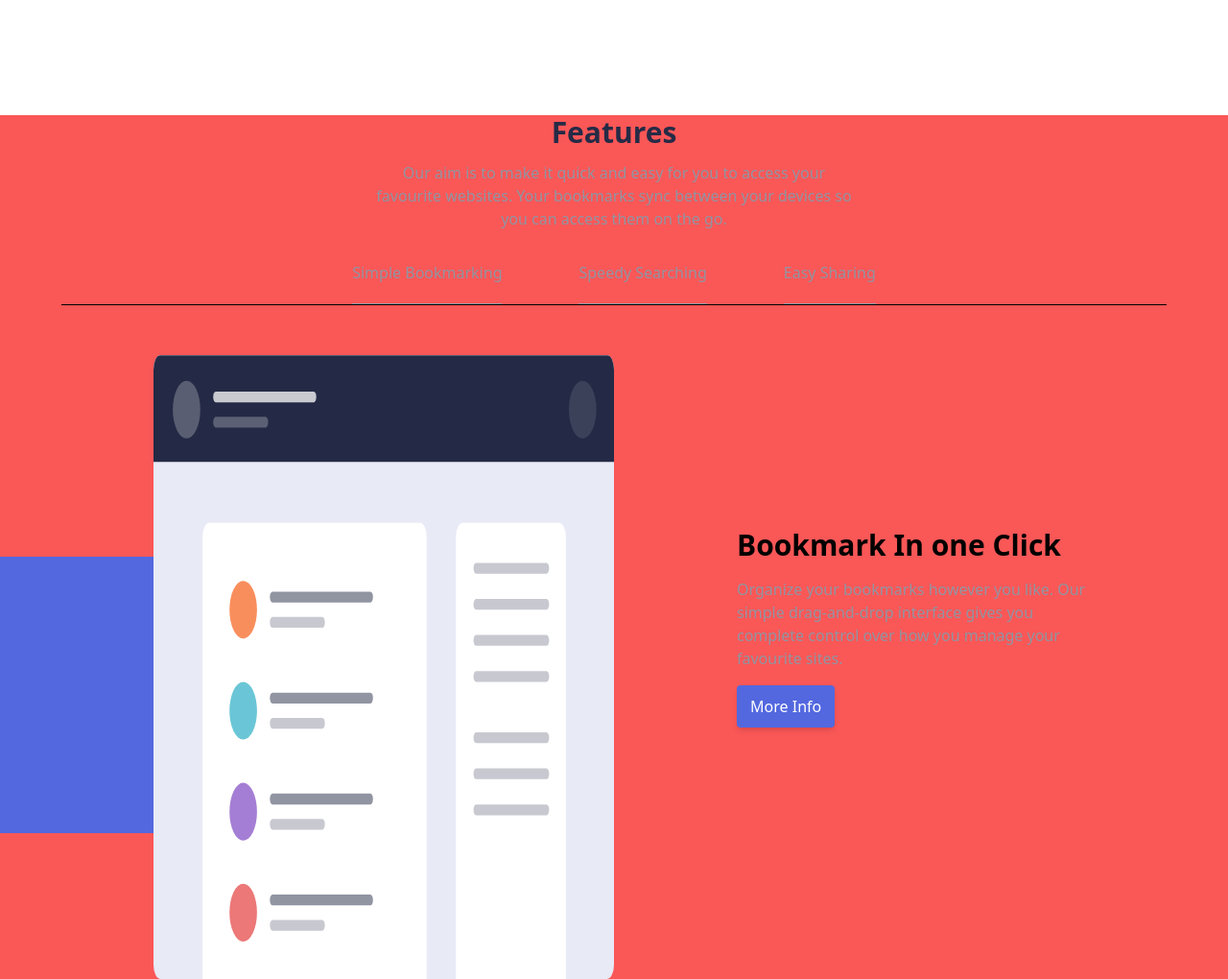
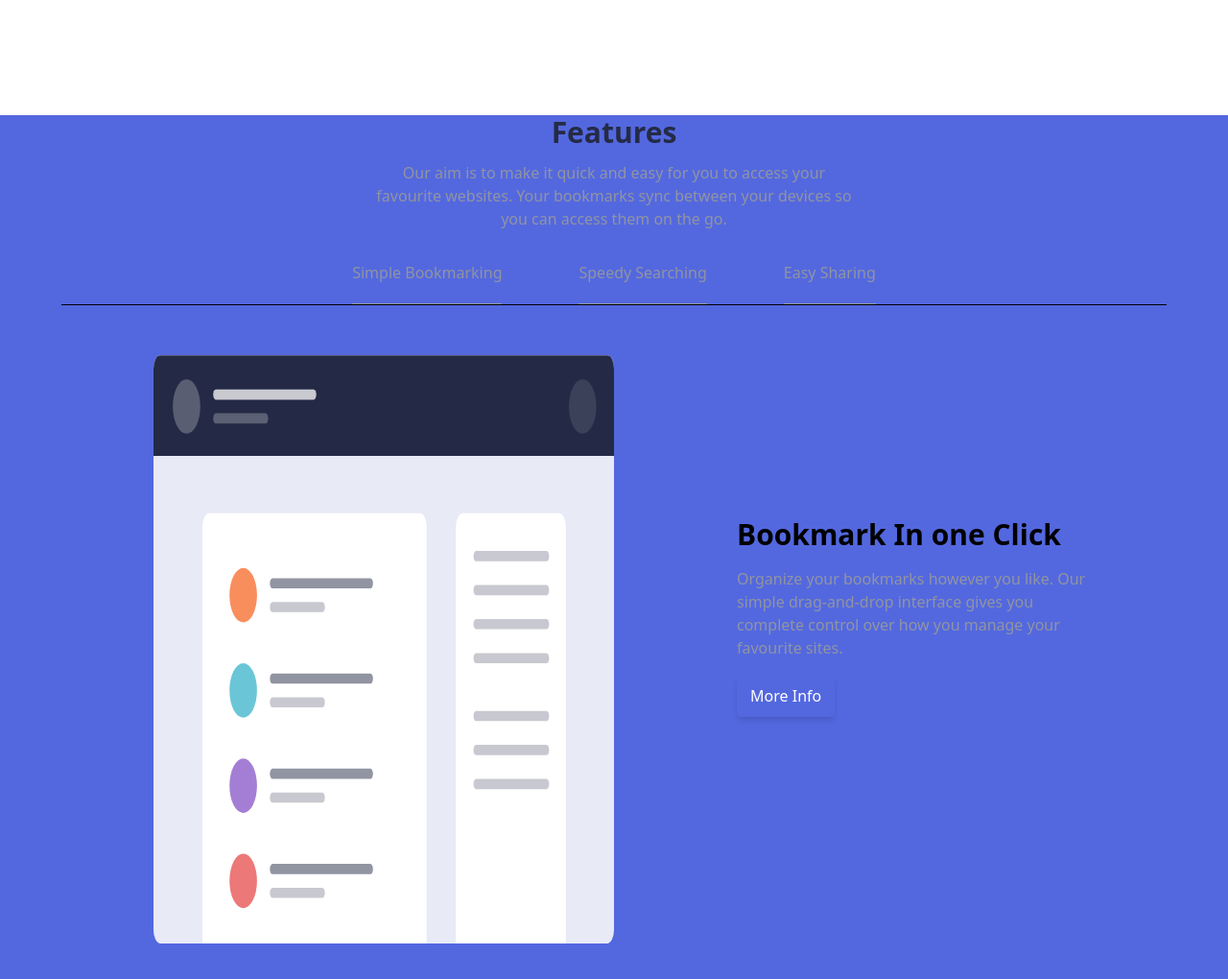
Before and after one commit to Maobugichi/bookmarks, a website: page index.html in a window 1280 px wide. Shown: the part 780-1800 px from the top of the page at 96% size. Drawn offline with Linux system fonts and the light colour scheme.

Commit message:
final commit9

```diff
--- a/index.html
+++ b/index.html
@@ -78,7 +78,7 @@
         </div>
       </section>
 
-      <section class=" h-[180vh] bg-softRed xl-h-[100vh] w-full  pb-3">
+      <section class=" h-[170vh] bg-softBlue xl-h-[100vh] w-full  pb-3">
         <div class="columns-1  xl:mx-auto text-center flex flex-col items-center gap-3 w-full relative h-full">
           <h2 class=" text-darkBlue text-3xl font-semibold">Features</h2>
           <p class="w-4/5 text-grayishBlue xl:w-[40%]"> Our aim is to make it quick and easy for you to access your favourite websites.
```
Also changed, not shown: style.css.
